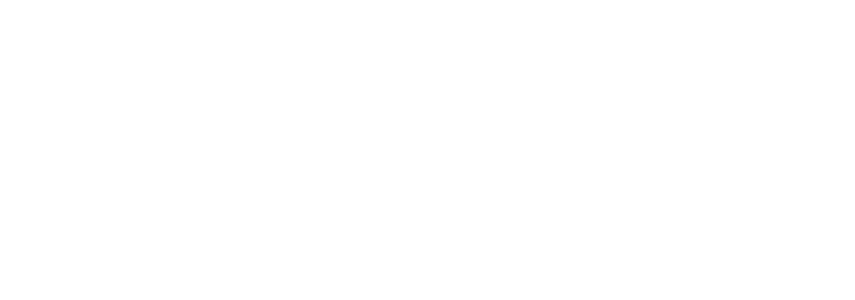
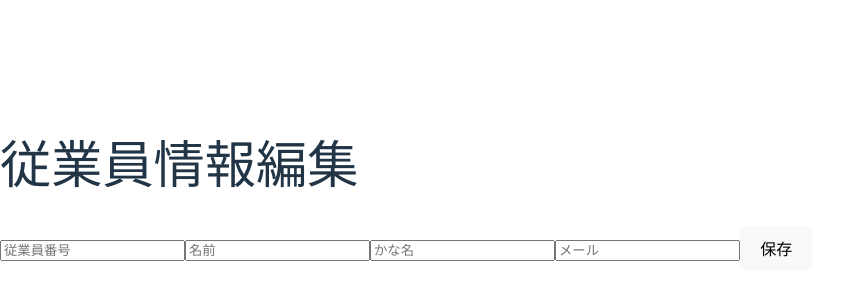
Before and after one commit to tomo-hirano/sm3-front, a React (Vite) app: page /register in a window 1280 px wide. Before the commit this address had no page. Shown: the part 214-514 px from the top of the page, without its empty margins (0-855 px from the left). Built offline with nearby package versions, Linux system fonts and the light colour scheme.

Commit message:
新規登録の処理を追加

```diff
--- a/src/EmployeeEdit.jsx
+++ b/src/EmployeeEdit.jsx
@@ -6,6 +6,7 @@ const EmployeeEdit = () => {
   const location = useLocation();
   const { employee } = location.state || {};
   const [formData, setFormData] = useState({
+    employeeNo: '',
     name: '',
     nameKana: '',
     email: '',
@@ -13,8 +14,16 @@ const EmployeeEdit = () => {
   const [error, setError] = useState(null);
 
   useEffect(() => {
-    if (employee && employee.employeeNo) {
-      fetchEmployeeById(employee.employeeNo);
+    if (!employee) {
+      // 新規登録の場合、フォームをリセット
+      setFormData({
+        employeeNo: '',
+        name: '',
+        nameKana: '',
+        email: '',
+      });
+    } else if (employee.id) {
+      fetchEmployeeById(employee.id);
     }
   }, [employee]);
 
@@ -45,6 +54,13 @@ const EmployeeEdit = () => {
       <form onSubmit={handleSubmit}>
         <input
           type="text"
+          name="employeeNo"
+          value={formData.employeeNo}
+          onChange={handleChange}
+          placeholder="従業員番号"
+        />
+        <input
+          type="text"
           name="name"
           value={formData.name}
           onChange={handleChange}
--- a/src/EmployeeManagement.jsx
+++ b/src/EmployeeManagement.jsx
@@ -113,6 +113,7 @@ const EmployeeManagement = () => {
         />
         <button onClick={handleSearch}>検索</button>
         <button onClick={handleClearSearch}>クリア</button>
+        <button onClick={() => navigate('/register')}>登録</button> {/* 新しい登録ボタン */}
       </SearchContainer>
       <Table>
         <thead>
--- a/src/main.jsx
+++ b/src/main.jsx
@@ -11,6 +11,7 @@ createRoot(document.getElementById('root')).render(
       <Routes>
         <Route path="/" element={<EmployeeManagement />} />
         <Route path="/edit" element={<EmployeeEdit />} />
+        <Route path="/register" element={<EmployeeEdit />} /> {/* 新規登録用のルート */}
       </Routes>
     </Router>
   </StrictMode>,
```
